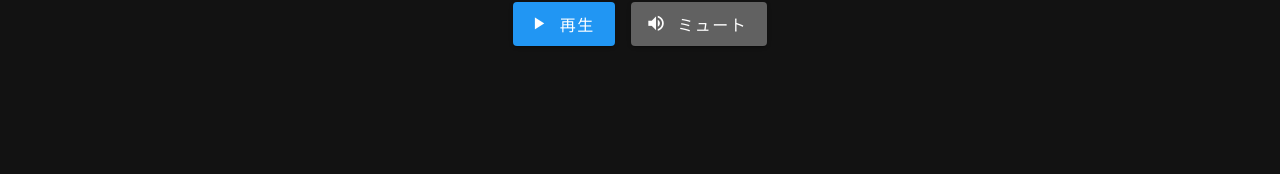
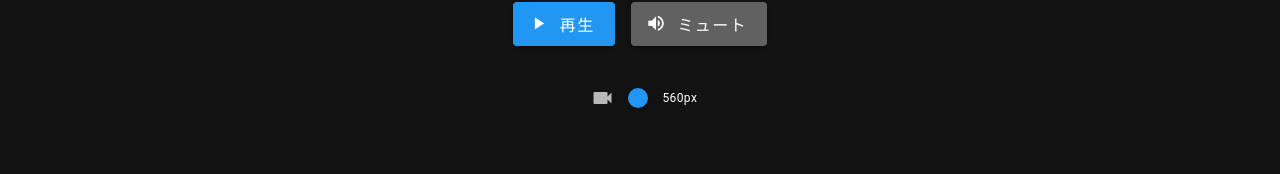
Before and after one commit to yasu-kun/livecamera, a Vue app in the folder app/: page / in a window 1280 px wide. Shown: the part 126-300 px from the top of the page. Built offline with nearby package versions, Linux system fonts and the light colour scheme.

Commit message:
Added sidebar of resizing

```diff
--- a/app/src/components/PlayerControls.vue
+++ b/app/src/components/PlayerControls.vue
@@ -5,10 +5,14 @@ const props = defineProps({
   isMuted: {
     type: Boolean,
     required: true
+  },
+  videoWidth: {
+    type: Number,
+    required: true
   }
 })
 
-const emit = defineEmits(['play-all', 'toggle-mute'])
+const emit = defineEmits(['play-all', 'toggle-mute', 'update:videoWidth'])
 
 function handlePlayAll() {
   emit('play-all')
@@ -17,10 +21,14 @@ function handlePlayAll() {
 function handleToggleMute() {
   emit('toggle-mute')
 }
+
+function handleWidthChange(val) {
+  emit('update:videoWidth', val)
+}
 </script>
 
 <template>
-  <v-row justify="center" class="mb-6">
+  <v-row justify="center" class="mb-2">
     <v-col cols="auto">
       <v-btn
         color="primary"
@@ -41,4 +49,24 @@ function handleToggleMute() {
       </v-btn>
     </v-col>
   </v-row>
+  <v-row justify="center" class="mb-6">
+    <v-col cols="12" md="8" lg="6">
+      <v-slider
+        :model-value="props.videoWidth"
+        @update:modelValue="handleWidthChange"
+        min="240"
+        max="1280"
+        step="10"
+        color="primary"
+        thumb-label
+      >
+        <template #prepend>
+          <v-icon class="mr-2">mdi-video</v-icon>
+        </template>
+        <template #append>
+          <div class="text-caption ml-2">{{ props.videoWidth }}px</div>
+        </template>
+      </v-slider>
+    </v-col>
+  </v-row>
 </template>
--- a/app/src/components/YouTubePlayer.vue
+++ b/app/src/components/YouTubePlayer.vue
@@ -9,6 +9,10 @@ const props = defineProps({
   index: {
     type: Number,
     required: true
+  },
+  videoWidth: {
+    type: Number,
+    default: 560
   }
 })
 
@@ -57,20 +61,28 @@ function unMute() {
   }
 }
 
+function setSize(width) {
+  const w = Math.max(120, Math.min(1920, Number(width) || 560))
+  const h = Math.round(w * 9 / 16)
+  if (player.value && player.value.setSize) {
+    player.value.setSize(w, h)
+  }
+}
+
 // Expose methods to parent component
 defineExpose({
   playVideo,
   mute,
   unMute,
-  player
+  player,
+  setSize
 })
 </script>
 
 <template>
   <v-col
-    cols="12"
-    md="6"
-    class="d-flex justify-center"
+    cols="auto"
+    class="d-flex pa-0"
   >
     <div :id="`player-${index}`"></div>
   </v-col>
--- a/app/src/components/YouTubePlayerManager.vue
+++ b/app/src/components/YouTubePlayerManager.vue
@@ -13,6 +13,7 @@ const videoIds = [
 
 const isMuted = ref(false)
 const playerRefs = ref([])
+const videoWidth = ref(560)
 
 onMounted(() => {
   if (!window.YT) {
@@ -21,6 +22,12 @@ onMounted(() => {
     const firstScriptTag = document.getElementsByTagName('script')[0]
     firstScriptTag.parentNode.insertBefore(tag, firstScriptTag)
   }
+  // Try to apply the initial size a few times as players initialize
+  const tryUpdateSizes = (count = 0) => {
+    updateAllPlayersSize()
+    if (count < 30) setTimeout(() => tryUpdateSizes(count + 1), 200)
+  }
+  tryUpdateSizes()
 })
 
 function playAll() {
@@ -43,22 +50,38 @@ function toggleMute() {
     }
   })
 }
+
+function updateAllPlayersSize() {
+  playerRefs.value.forEach(playerRef => {
+    if (playerRef?.setSize) {
+      playerRef.setSize(videoWidth.value)
+    }
+  })
+}
+
+function handleWidthChange(width) {
+  videoWidth.value = width
+  updateAllPlayersSize()
+}
 </script>
 
 <template>
   <v-container fluid>
     <PlayerControls
       :is-muted="isMuted"
+      :video-width="videoWidth"
       @play-all="playAll"
       @toggle-mute="toggleMute"
+      @update:videoWidth="handleWidthChange"
     />
 
-    <v-row>
+    <v-row class="ma-0" justify="start" align="start">
       <YouTubePlayer
         v-for="(videoId, index) in videoIds"
         :key="videoId"
         :video-id="videoId"
         :index="index"
+        :video-width="videoWidth"
         ref="playerRefs"
       />
     </v-row>
--- a/app/src/style.css
+++ b/app/src/style.css
@@ -55,7 +55,6 @@ button:focus-visible {
 }
 
 #app {
-  max-width: 1280px;
   margin: 0 auto;
   padding: 2rem;
   text-align: center;
```
